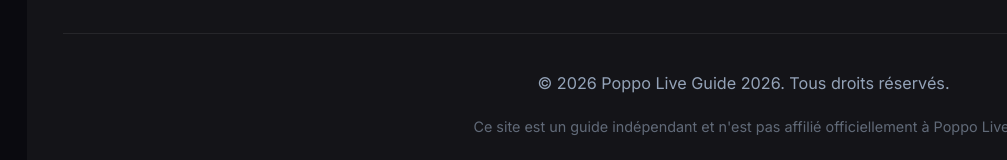
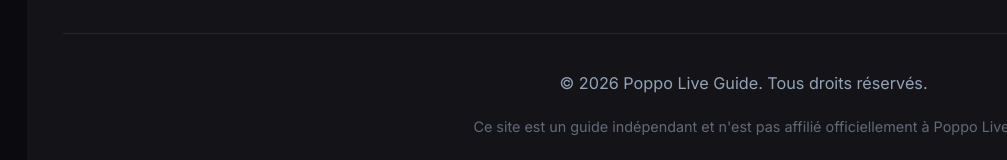
Before and after one commit to Niainarisoa01/poppo-live-guide-2026, a Next.js app: page / in a window 1280 px wide. Shown: the part 2528-2688 px from the top of the page, without its empty margins (273-1280 px from the left). Built offline with nearby package versions, Linux system fonts and the light colour scheme.

Commit message:
content: update contact email in footer

```diff
--- a/components/layout/Footer.tsx
+++ b/components/layout/Footer.tsx
@@ -40,7 +40,7 @@
             <h4>Contact & Support</h4>
             <p>Une question ou besoin d'aide pour votre inscription ?</p>
             <ul>
-              <li>📧 <strong>Email :</strong> contact@poppo-live-guide.com</li>
+              <li>📧 <strong>Email :</strong> guide.poppo.live@gmail.com</li>
               <li>💬 <strong>WhatsApp :</strong> +261 34 48 252 85</li>
             </ul>
           </div>
@@ -48,7 +48,7 @@
         </div>
 
         <div className="footer-bottom">
-          <p>© {new Date().getFullYear()} Poppo Live Guide 2026. Tous droits réservés.</p>
+          <p>© {new Date().getFullYear()} Poppo Live Guide. Tous droits réservés.</p>
           <p className="footer-disclaimer">Ce site est un guide indépendant et n'est pas affilié officiellement à Poppo Live.</p>
         </div>
       </div>
```
